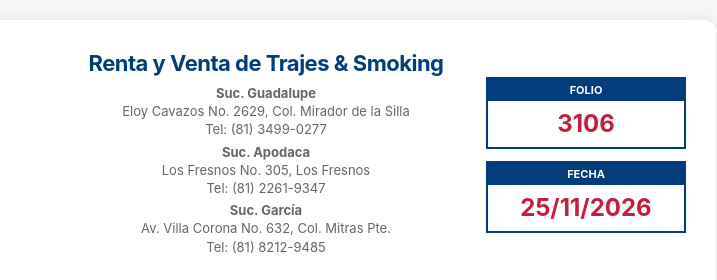
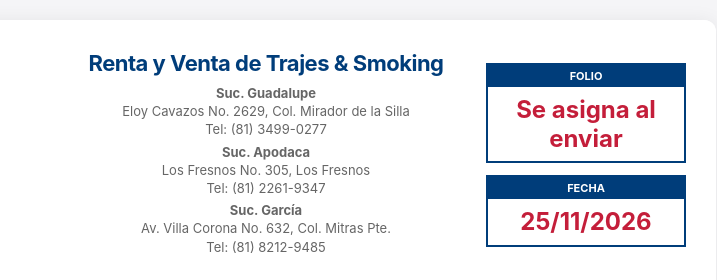
Before and after one commit to santy2401/Notas-mitras-poniente, a plain HTML site: page index.html in a window 1280 px wide. Shown: the top 280 px of the page, 374-1091 px from the left. Drawn offline with Linux system fonts and the light colour scheme; some packages are replaced by stand-ins of ours; no server answers.

Commit message:
Update folio fetching to include delivery type
Fetches the next folio based on the selected delivery type and updates the display accordingly.

```diff
--- a/index.html
+++ b/index.html
@@ -866,21 +866,21 @@ const GOOGLE_SHEETS_URL = 'https://script.google.com/macros/s/AKfycbw4KHScRB7Ago
 
 // Consulta el Folio en tiempo real al cargar la página
 async function fetchNextFolio() {
+    const tipo = document.querySelector('input[name="tipoEntrega"]:checked')?.value || 'sucursal';
     folioDisplay.textContent = "Cargando...";
     try {
-        const response = await fetch(`${GOOGLE_SHEETS_URL}?action=getFolio`);
+        const response = await fetch(`${GOOGLE_SHEETS_URL}?action=getFolio&tipo=${tipo}`);
         const result = await response.json();
         if (result.status === 'success' && result.nextFolio) {
             currentFolio = result.nextFolio;
             folioDisplay.textContent = currentFolio;
         } else {
-            folioDisplay.textContent = "3106";
-            currentFolio = 3106;
+            throw new Error(result.message || 'Respuesta sin folio');
         }
     } catch (error) {
         console.error("Error al consultar folio:", error);
-        folioDisplay.textContent = "3106";
-        currentFolio = 3106;
+        currentFolio = '';
+        folioDisplay.textContent = "Se asigna al enviar";
     }
 }
 
@@ -898,6 +898,7 @@ async function fetchNextFolio() {
                 } else {
                     domicilioFields.style.display = 'none';
                 }
+                fetchNextFolio(); // cada hoja (DOMICILIO / SUCURSAL) tiene su propio folio
             });
         });
 
```
